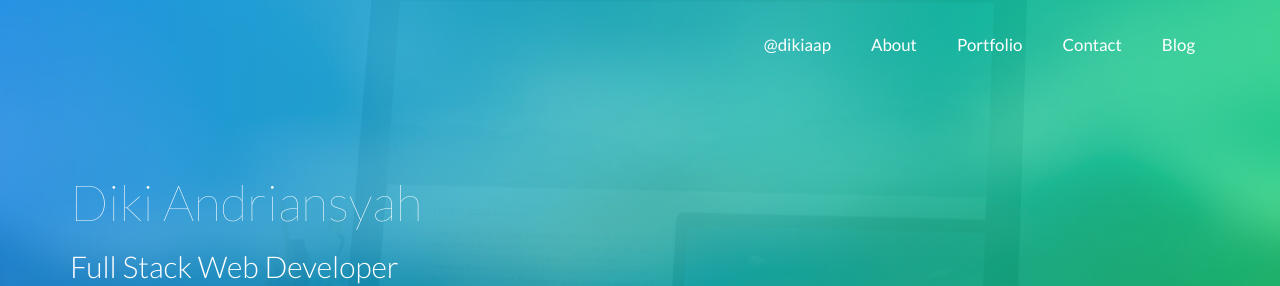
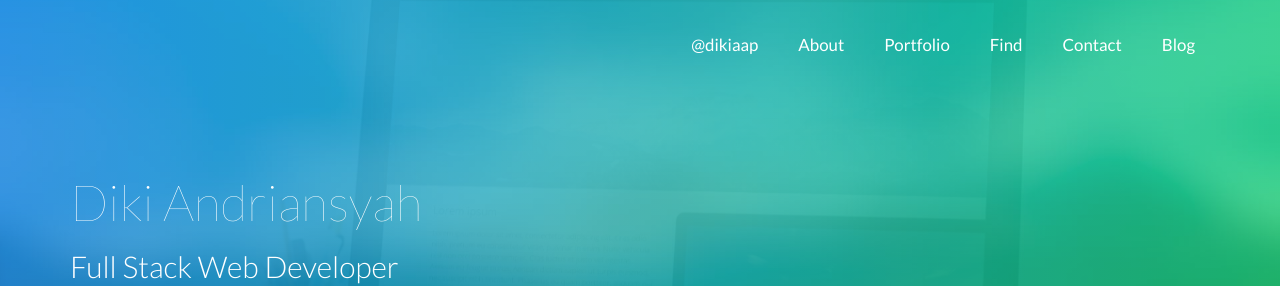
Before and after one commit to DeVoresyah/dikiaap.id, a plain HTML site: page index.html in a window 1280 px wide. Shown: the top 286 px of the page. Drawn offline with nearby package versions, Linux system fonts and the light colour scheme; some packages are replaced by stand-ins of ours; a script that the page names is missing.

Commit message:
Add find

```diff
--- a/index.html
+++ b/index.html
@@ -147,6 +147,9 @@
                 </li>
                 <li>
                     <a href="#portfolio">Portfolio</a>
+                </li>
+                <li>
+                    <a href="https://find.dikiaap.id">Find</a>
                 </li>
                 <li>
                     <a href="#contact">Contact</a>
```
